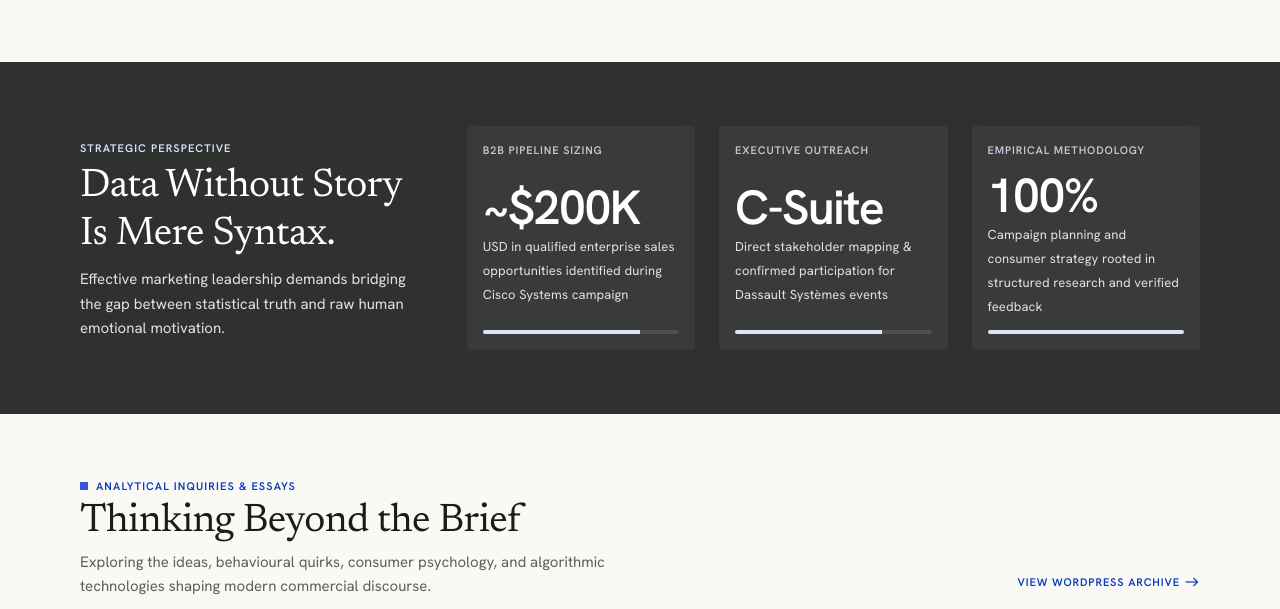
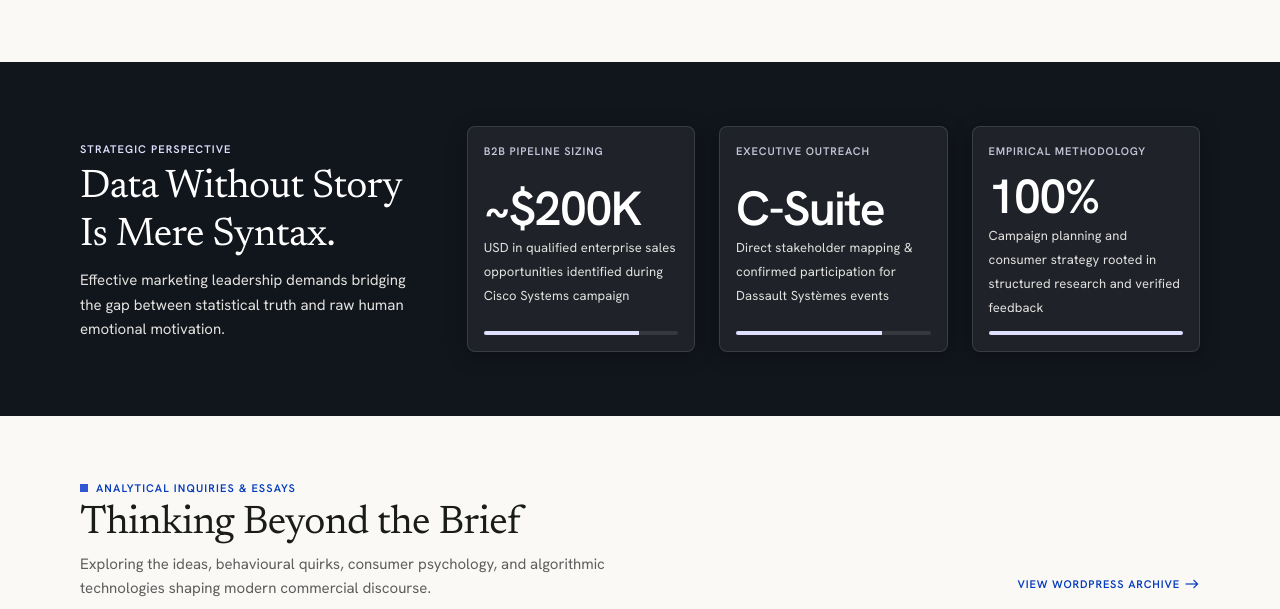
Before and after one commit to ayonmondal340/PORTFOLIO-WEBSITE-, a website: page index.html in a window 1280 px wide. Shown: the part 7321-7930 px from the top of the page. Drawn offline with nearby package versions, Linux system fonts and the light colour scheme; animation ran at ten frames a second.

Commit message:
fix: restore executive dark background and high visibility to statistical synthesis strip and footer

```diff
--- a/css/styles.css
+++ b/css/styles.css
@@ -897,8 +897,11 @@ input:focus-visible {
 #about-me,
 #experience,
 #selected-projects,
+#statistical-synthesis-strip,
 #editorial-insights,
-#collaboration {
+#collaboration,
+#site-footer,
+footer {
   position: relative;
   z-index: 1;
 }
@@ -958,3 +961,55 @@ input:focus-visible {
     display: none !important;
   }
 }
+
+/* ==========================================================================
+   Executive Statistical Synthesis Strip (High-Contrast Dark Banner)
+   ========================================================================== */
+.statistical-synthesis-strip,
+#statistical-synthesis-strip,
+.bg-inverse-surface,
+section.bg-inverse-surface {
+  background-color: #11151c !important;
+  color: #f2f1ee !important;
+  position: relative !important;
+  z-index: 2 !important;
+}
+
+.statistical-synthesis-strip .synthesis-card,
+.statistical-synthesis-strip .bg-white\/5,
+#statistical-synthesis-strip .bg-white\/5 {
+  background-color: rgba(255, 255, 255, 0.06) !important;
+  border: 1px solid rgba(255, 255, 255, 0.12) !important;
+  box-shadow: 0 4px 20px rgba(0, 0, 0, 0.25) !important;
+  border-radius: 0.5rem;
+}
+
+.statistical-synthesis-strip .text-white,
+#statistical-synthesis-strip .text-white {
+  color: #ffffff !important;
+}
+
+.statistical-synthesis-strip .text-surface-variant,
+#statistical-synthesis-strip .text-surface-variant {
+  color: #e3e2df !important;
+}
+
+.statistical-synthesis-strip .text-outline-variant,
+#statistical-synthesis-strip .text-outline-variant {
+  color: #c4c5d6 !important;
+}
+
+.statistical-synthesis-strip .text-primary-fixed,
+#statistical-synthesis-strip .text-primary-fixed {
+  color: #dde1ff !important;
+}
+
+/* Footer Section Guaranteed Solid Executive Theme */
+footer,
+footer.w-full,
+#site-footer {
+  background-color: #11151c !important;
+  color: #f2f1ee !important;
+  position: relative !important;
+  z-index: 2 !important;
+}
--- a/index.html
+++ b/index.html
@@ -726,7 +726,7 @@
       </section>
 
       <!-- Interactive Statistical Synthesis Strip -->
-      <section class="w-full bg-inverse-surface text-inverse-on-surface py-space-xl">
+      <section class="w-full bg-inverse-surface text-inverse-on-surface py-space-xl statistical-synthesis-strip" id="statistical-synthesis-strip" style="background-color: #11151c !important; color: #f2f1ee !important; position: relative; z-index: 2;">
         <div class="max-w-[1440px] mx-auto px-margin md:px-margin-tablet lg:px-margin-desktop">
           <div class="grid grid-cols-1 lg:grid-cols-12 gap-gutter lg:gap-gutter-desktop items-center">
             <div class="lg:col-span-4">
@@ -739,7 +739,7 @@
               </p>
             </div>
             <div class="lg:col-span-8 grid grid-cols-1 sm:grid-cols-3 gap-gutter mt-space-md lg:mt-0">
-              <div class="p-space-md bg-white/5 rounded backdrop-blur-sm flex flex-col justify-between">
+              <div class="p-space-md bg-white/5 rounded backdrop-blur-sm flex flex-col justify-between synthesis-card" style="background-color: rgba(255, 255, 255, 0.06) !important; border: 1px solid rgba(255, 255, 255, 0.12) !important;">
                 <span class="font-label-caps text-label-caps uppercase text-outline-variant">B2B Pipeline Sizing</span>
                 <div class="my-3">
                   <span class="font-metric-display text-metric-display text-white font-semibold block">~$200K</span>
@@ -749,7 +749,7 @@
                   <div class="h-full bg-primary-fixed w-4/5"></div>
                 </div>
               </div>
-              <div class="p-space-md bg-white/5 rounded backdrop-blur-sm flex flex-col justify-between">
+              <div class="p-space-md bg-white/5 rounded backdrop-blur-sm flex flex-col justify-between synthesis-card" style="background-color: rgba(255, 255, 255, 0.06) !important; border: 1px solid rgba(255, 255, 255, 0.12) !important;">
                 <span class="font-label-caps text-label-caps uppercase text-outline-variant">Executive Outreach</span>
                 <div class="my-3">
                   <span class="font-metric-display text-metric-display text-white font-semibold block">C-Suite</span>
@@ -759,7 +759,7 @@
                   <div class="h-full bg-primary-fixed w-3/4"></div>
                 </div>
               </div>
-              <div class="p-space-md bg-white/5 rounded backdrop-blur-sm flex flex-col justify-between">
+              <div class="p-space-md bg-white/5 rounded backdrop-blur-sm flex flex-col justify-between synthesis-card" style="background-color: rgba(255, 255, 255, 0.06) !important; border: 1px solid rgba(255, 255, 255, 0.12) !important;">
                 <span class="font-label-caps text-label-caps uppercase text-outline-variant">Empirical Methodology</span>
                 <div class="my-3">
                   <span class="font-metric-display text-metric-display text-white font-semibold block">100%</span>
@@ -1049,7 +1049,7 @@
   </main>
 
   <!-- Polished Footer with Complete Navigation & Verified Social Links -->
-  <footer class="w-full mt-auto text-surface-bright" style="background-color: #11151c;">
+  <footer class="w-full mt-auto text-surface-bright" id="site-footer" style="background-color: #11151c !important; position: relative; z-index: 2;">
     <div class="max-w-[1440px] mx-auto px-margin md:px-margin-tablet lg:px-margin-desktop pt-space-xl pb-space-lg">
       <div class="grid grid-cols-1 md:grid-cols-12 gap-gutter lg:gap-gutter-desktop mb-space-xl">
         <div class="md:col-span-5 flex flex-col gap-space-sm">
```
